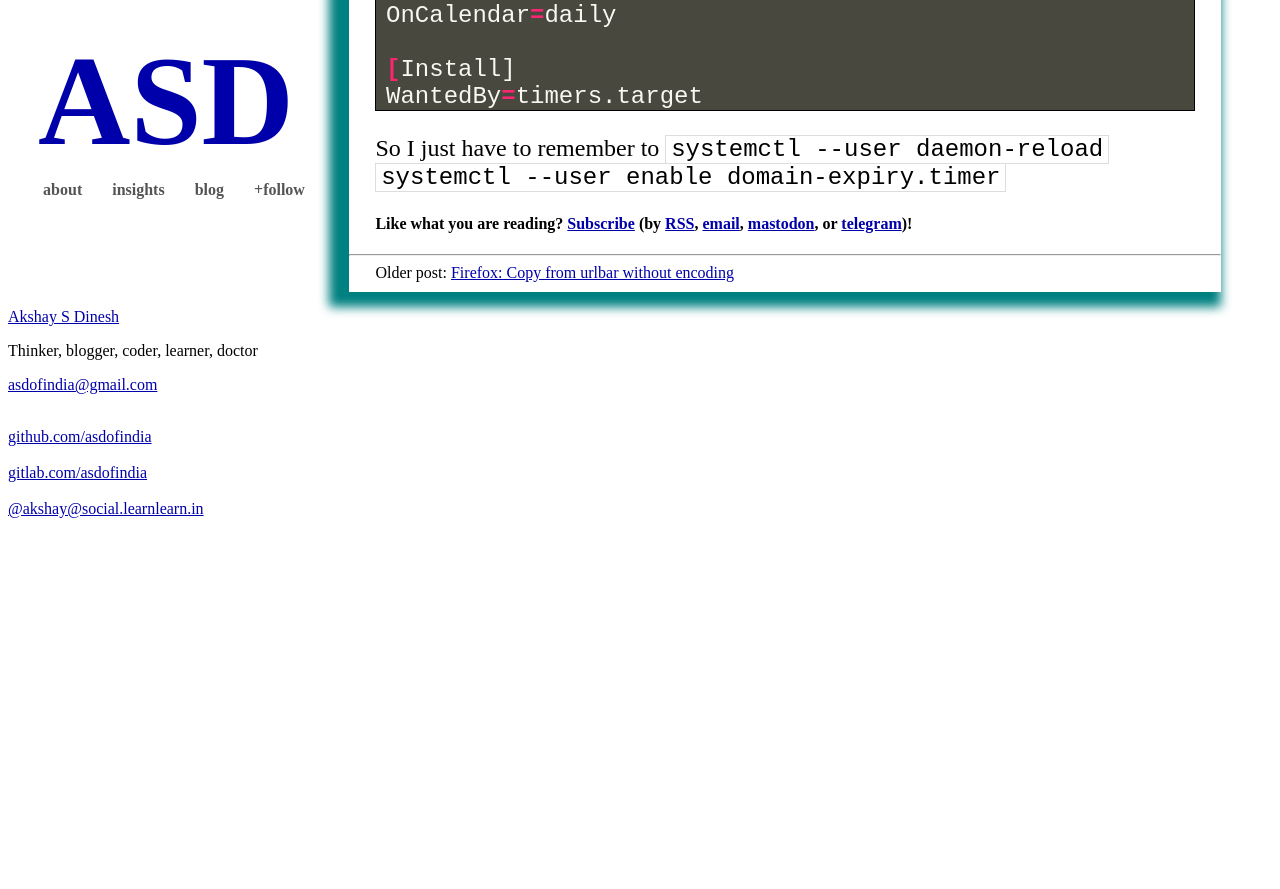
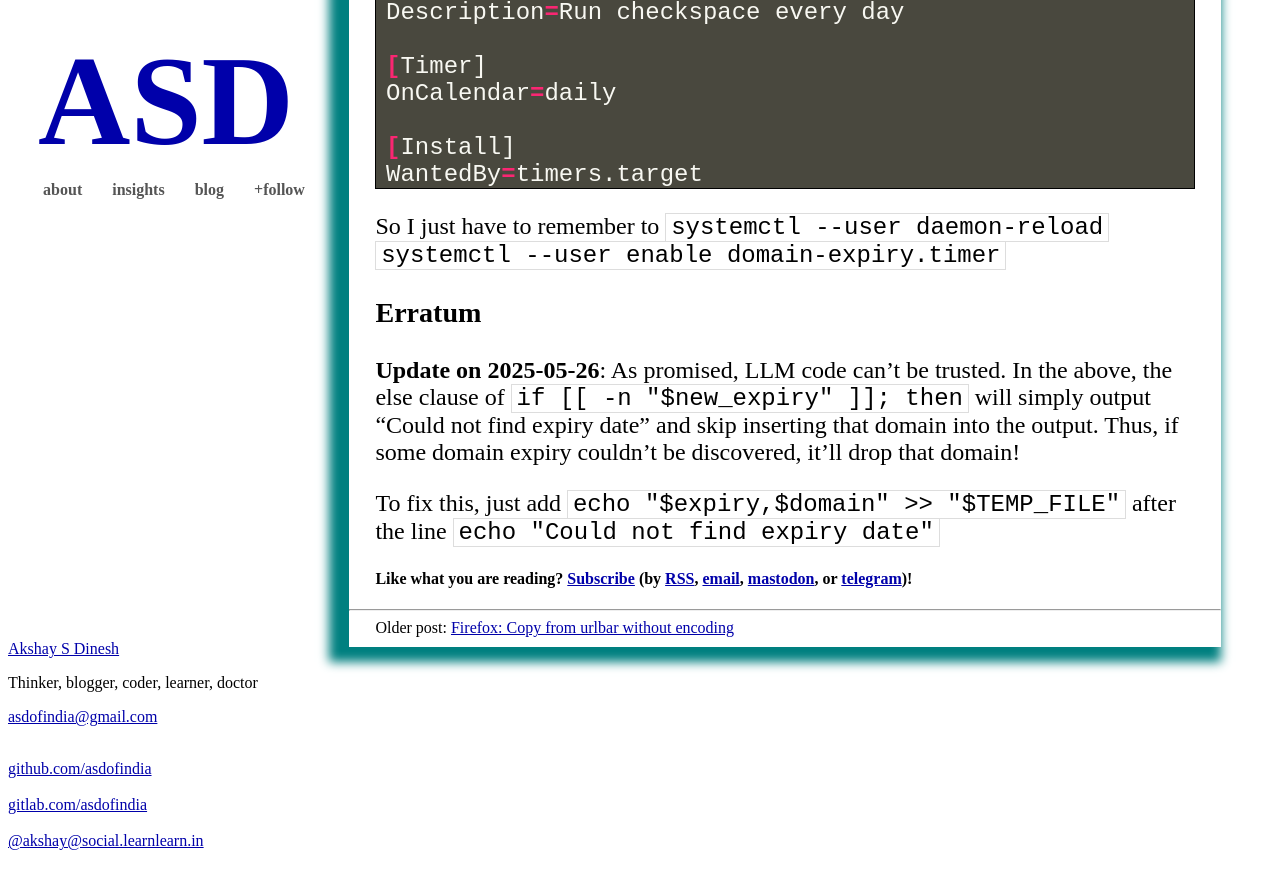
Before and after one commit to asdofindia/asdofindia.github.io, a Jekyll site: the page built from _posts/2025-05-20-domain-expiry-check-script.md, in a window 1280 px wide and 900 px high, scrolled down 3738 px. Shown: the top 889 px of the window. Built offline with Jekyll 4.4.1, drawn with Linux system fonts in a browser that asks for light colours; before the commit the page ends 4283 px from its top, so only the background shows below that; some of the changed text lies outside the part shown.

Commit message:
bugfix: script is wrong

```diff
--- a/_posts/2025-05-20-domain-expiry-check-script.md
+++ b/_posts/2025-05-20-domain-expiry-check-script.md
@@ -5,6 +5,8 @@ tags: script, devops
 ---
 
 ##### What if there are domains you care about but the expiry alerts don't necessarily come to your email address? #####
+
+**Update on 2025-05-26**: There's a bug in this code that causes lines to disappear. Read more at the end of the post.
 
 I've had it before. There are people who start websites. And they forget to renew their domain. And then they ask me whether I can recover the domain somehow. Often after the grace period for domain recovery.
 
@@ -124,3 +126,9 @@ WantedBy=timers.target
 
 
 So I just have to remember to `systemctl --user daemon-reload` `systemctl --user enable domain-expiry.timer`
+
+### Erratum
+
+**Update on 2025-05-26**: As promised, LLM code can't be trusted. In the above, the else clause of `if [[ -n "$new_expiry" ]]; then` will simply output "Could not find expiry date" and skip inserting that domain into the output. Thus, if some domain expiry couldn't be discovered, it'll drop that domain!
+
+To fix this, just add `echo "$expiry,$domain" >> "$TEMP_FILE"` after the line `echo "Could not find expiry date"`
```
